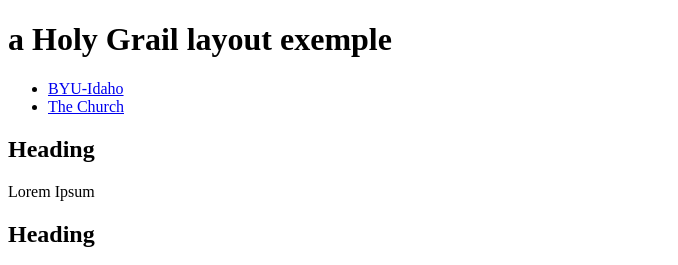
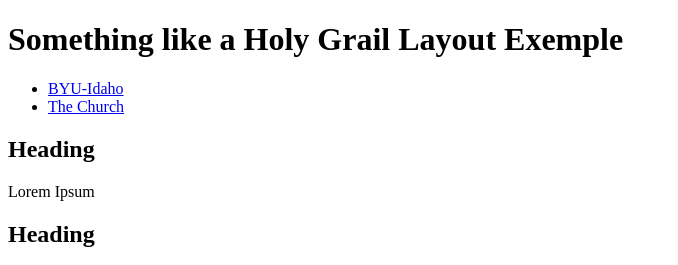
Before and after one commit to Akmurza/wdd130, a plain HTML site: page week02/holygrail.html in a window 1280 px wide. Shown: the top 265 px of the page, without its empty margins (0-678 px from the left). Drawn offline with Linux system fonts and the light colour scheme.

Commit message:
messageOne

```diff
--- a/week02/holygrail.html
+++ b/week02/holygrail.html
@@ -10,7 +10,7 @@
 <body>
     <header>
         <h1>
-            a Holy Grail layout exemple
+            Something like a Holy Grail Layout Exemple
         </h1>
     </header>
 
```
